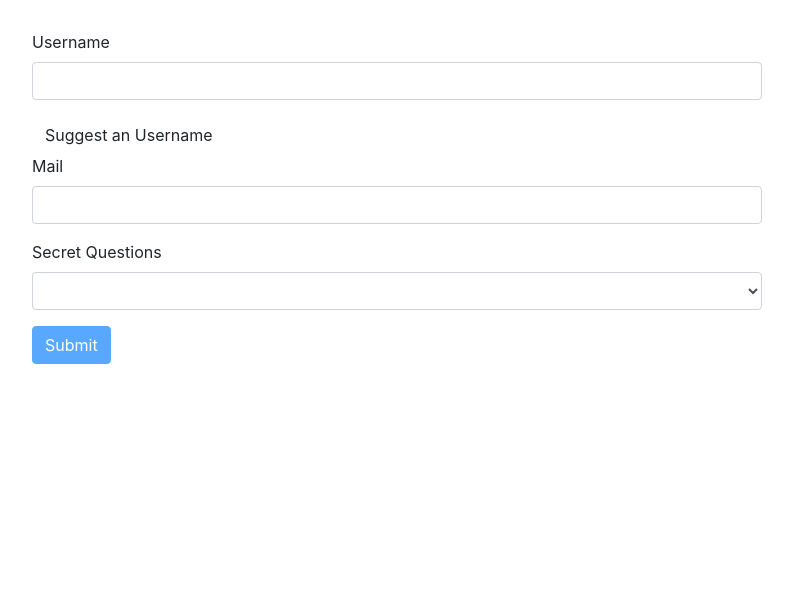
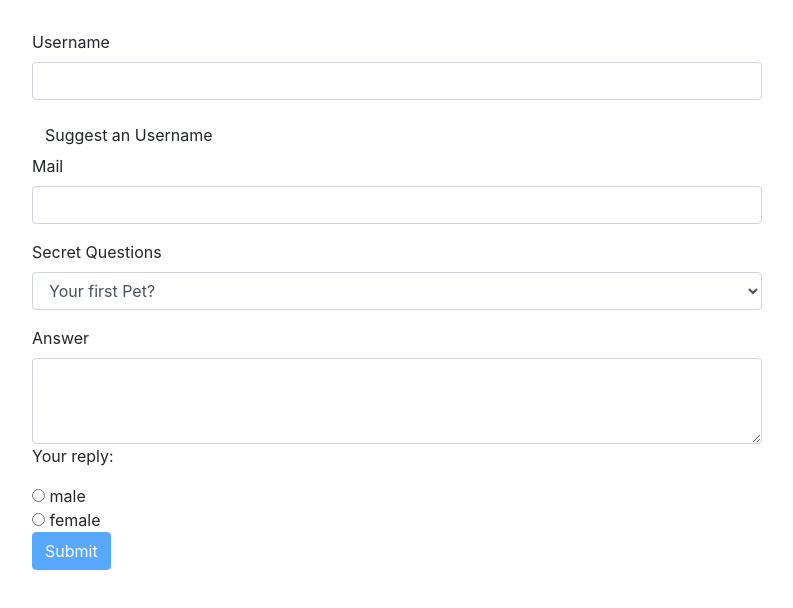
Before and after one commit to moshiurse/angular-practice, an Angular app: page / in a window 1280 px wide. Shown: the top 608 px of the page, without its empty margins (53-846 px from the left). Built offline with nearby package versions, Linux system fonts and the light colour scheme.

Commit message:
Two way model binding, grouping, setValue & PatchValue

```diff
--- a/src/app/app.component.html
+++ b/src/app/app.component.html
@@ -2,14 +2,14 @@
   <div class="row">
     <div class="col-xs-12 col-sm-10 col-md-8 col-sm-offset-1 col-md-offset-2">
       <form (ngSubmit)="onSubmit()" #form="ngForm">
-        <div id="user-data">
+        <div id="user-data" ngModelGroup="userData" #userData="ngModelGroup">
           <div class="form-group">
             <label for="username">Username</label>
             <input type="text" id="username" class="form-control" name="username"
             ngModel
             required>
           </div>
-          <button class="btn btn-default" type="button">Suggest an Username</button>
+          <button class="btn btn-default" type="button" (click)="suggestUserName()">Suggest an Username</button>
           <div class="form-group">
             <label for="email">Mail</label>
             <input type="email" id="email" class="form-control" name="email"
@@ -20,13 +20,22 @@
             <span class="bg-warning" *ngIf="!email.valid && email.touched">Pls enter a valid email</span>
           </div>
         </div>
+        <p *ngIf="!userData.valid && userData.touched">User Data invalid</p>
         <div class="form-group">
           <label for="secret">Secret Questions</label>
-          <select id="secret" class="form-control" name="secret" ngModel>
+          <select id="secret" class="form-control" name="secret" [ngModel]="defaultQues">
             <option value="pet">Your first Pet?</option>
             <option value="teacher">Your first teacher?</option>
           </select>
         </div>
+        <div class="form-group">
+          <label for="email">Answer</label>
+          <textarea name="quesAns" rows="3" [(ngModel)]="answer" class="form-control"></textarea>
+          <span> Your reply: {{ answer }} </span>
+      </div>
+      <div class="radio" *ngFor="let gender of genders">
+        <input type="radio" name="gender" ngModel [value]="gender"> {{ gender }}
+      </div>
         <button class="btn btn-primary" type="submit" [disabled]="form.invalid">Submit</button>
       </form>
     </div>
--- a/src/app/app.component.ts
+++ b/src/app/app.component.ts
@@ -9,9 +9,29 @@ import { NgForm } from "@angular/forms";
 export class AppComponent {
 
   @ViewChild('form') form: NgForm;
+  defaultQues: string = 'pet';
+  answer: string = '';
+  genders = ['male', 'female'];
 
   suggestUserName() {
-    const suggestedName = 'Superuser';
+    const suggestedName = 'moshiurse';
+        //setvalue set the whole form value
+    this.form.setValue({
+      userData: {
+        username: suggestedName,
+        email: suggestedName + "@mail.com"
+      },
+      gender: 'male',
+      secret: 'pet',
+      quesAns: 'aaaaa'
+    })
+
+    // patchvalue only set some value
+    // this.form.form.patchValue({
+    //   userData: {
+    //     username: suggestedName
+    //   }
+    // })
   }
 
   // onSubmit(form: NgForm){
```
